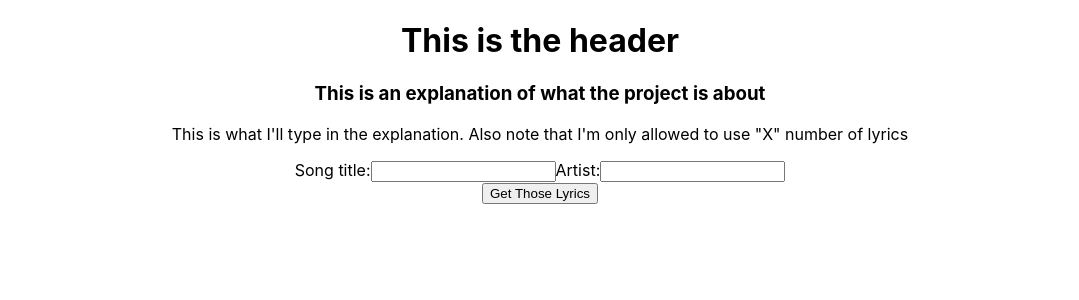
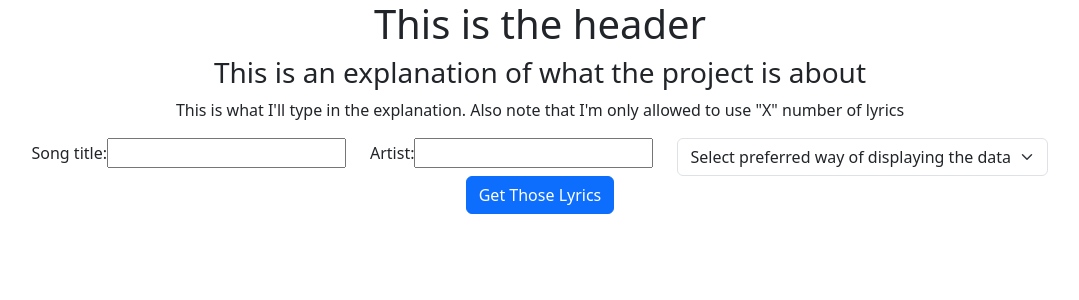
Before and after one commit to morghan102/music-api, a React (Create React App) app: page / in a window 1280 px wide. Shown: the top 300 px of the page, without its empty margins (100-1179 px from the left). Built offline with nearby package versions, Linux system fonts and the light colour scheme.

Commit message:
Bootstrap form

```diff
--- a/src/App.css
+++ b/src/App.css
@@ -2,26 +2,42 @@
   text-align: center;
 }
 
-.App-logo {
-  height: 40vmin;
-  pointer-events: none;
+
+
+
+
+
+.form {
+
 }
 
+
+
+
+
+
+
+
+
+
+
+
+
+
+
+
+
+
+
+
+
+
+
+/* shouldnt need below: */
 @media (prefers-reduced-motion: no-preference) {
   .App-logo {
     animation: App-logo-spin infinite 20s linear;
   }
-}
-
-.App-header {
-  background-color: #282c34;
-  min-height: 100vh;
-  display: flex;
-  flex-direction: column;
-  align-items: center;
-  justify-content: center;
-  font-size: calc(10px + 2vmin);
-  color: white;
 }
 
 .App-link {
--- a/src/App.js
+++ b/src/App.js
@@ -1,21 +1,20 @@
 import './App.css';
 import { useState } from 'react'
-import { apikey } from './urls' // not sure how i'd do this
+import { apikey, url } from './urls' // not sure how i'd do this
+import styles from './App';
+import 'bootstrap/dist/css/bootstrap.css';
+import { Button, Col, Container, Row, DropdownButton, Dropdown, Form } from 'react-bootstrap';
+import { Label } from 'reactstrap';
 
-// const lyric_url = `matcher.lyrics.get?q_track${nameofsonglike:sexy%20and%20i%20know%20it}&q_artist=${artist}`;
-//ex of url for lyrics 'matcher.lyrics.get?q_track=sexy%20and%20i%20know%20it&q_artist=lmfao'
-
-
-
+// use react-bootstrap for making page mobile friendly (remem this is where its really useful)
 function App() {
   const [lyrics, setLyrics] = useState('');
   const [artist, setArtist] = useState('');
   const [song, setSong] = useState('');
-  const url = 'https://api.musixmatch.com/ws/1.1/matcher.lyrics.get';
 
   const getLyrics = async () => {
     try { //not sure if this is being used correctly here
-    const res = await fetch(`${url}?q_track=${song.replace(" ", '%20')}q_artist=${artist.replace(" ", '%20')}o&apikey=${apikey}`);//this has to change
+      const res = await fetch(`${url}?q_track=${song.replace(" ", '%20')}q_artist=${artist.replace(" ", '%20')}o&apikey=${apikey}`);
       const data = await res.json(); //i might be able to desctructure this to get to the lyrics_body
       const almostThere = data.message.body.lyrics.lyrics_body;
       setLyrics(almostThere.substring(0, almostThere.length - 69))
@@ -57,35 +56,57 @@ function App() {
 
   function MusicForm() {
     return (
-      <form>
-        <label>
+      // <Container fluid>
+        <Form>
+          <Row className="justify-content-sm-center">
+            <Col sm="auto">
+              <Label>
                 Song title:
                 <input
                   type="text"
                   value={song}
                   onChange={e => setSong(e.target.value)} //e is this whole big object
                 />
-        </label>
+              </Label>
+            </Col>
             {/* break here */}
-        <label>
+            <Col sm="auto">
+              <Label>
                 Artist:
                 <input
                   type="text"
                   value={artist}
                   onChange={e => setArtist(e.target.value)}
                 />
-        </label>
+              </Label>
+            </Col>
+            <Col sm="auto">
+            <Form.Select>
+              <option value="0">Select preferred way of displaying the data</option>
+              <option value="1">1st way of displaying the data</option>
+              <option value="2">2nd way of displaying the data</option>
+              <option value="3">3rd way of displaying the data</option>
+            </Form.Select>
+            </Col>
+          </Row>
+          <Button onClick={getLyrics}>Get Those Lyrics</Button> {/* this will handle submission of the music form */}
+
           {/* <input type="submit" value="Submit" /> replace(" ", '%20') */}
-      </form>
+        </Form>
+      // </Container>
     )
   }
 
 
-  function dropDowns() {
+  const dropDowns = () => {
     return (
-      <div>
-        {/* i need to figure out how to get this to work */}
-      </div>
+      <Container>
+        <DropdownButton id="dropdown-basic-button" title="Dropdown button" variant='info'>
+          <Dropdown.Item href="#/action-1">Action</Dropdown.Item>
+          <Dropdown.Item href="#/action-2">Another action</Dropdown.Item>
+          <Dropdown.Item href="#/action-3">Something else</Dropdown.Item>
+        </DropdownButton>
+      </Container>
     );
   }
 
@@ -98,7 +119,7 @@ function App() {
         {projectExplanation()}
         {/* {dropDowns()} */}
         {MusicForm()}
-        <button onClick={getLyrics}>Get Those Lyrics</button> {/* this will handle submission of the music form */}
+        {/* {dropDowns()}  i think i prefer to use the select w/in the form*/}
         <p>{lyrics}</p>
       </body>
     </div>
--- a/src/urls.js
+++ b/src/urls.js
@@ -1,4 +1,6 @@
 export const apikey = '7867493a24ea215f5b6a3cf1a12114a7';
+
+export const url = 'https://api.musixmatch.com/ws/1.1/matcher.lyrics.get';
 
 // export var trackChartsURL = `https://api.musixmatch.com/ws/1.1/chart.tracks.get?chart_name=mxmweekly_new&page=1&page_size=5&country=us&f_has_lyrics=1&${apikey}`
 export var searchTrackURL = `http://api.musixmatch.com/ws/1.1/track.search?page_size=3&page=1&s_track_rating=desc&${apikey}`
```
Lines whose indentation alone changed are shown as unchanged.
